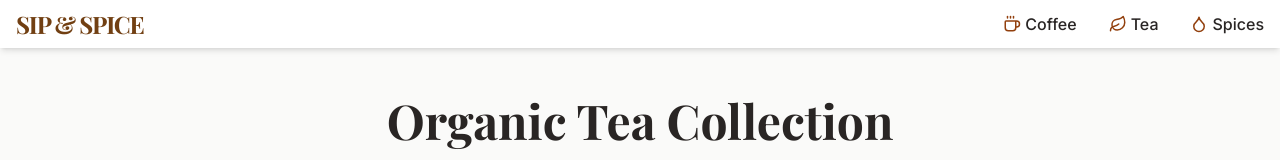
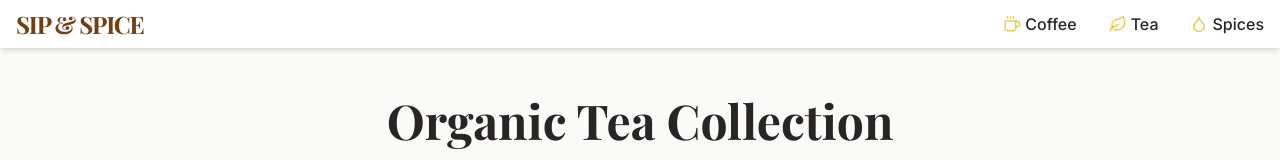
Before and after one commit to sipandspice/sipandspiceweb, a React (Vite) app: page /tea in a window 1280 px wide. Shown: the top 160 px of the page. Built offline with nearby package versions, Linux system fonts and the light colour scheme.

Commit message:
minor bug fixes
href links

```diff
--- a/src/components/Header.tsx
+++ b/src/components/Header.tsx
@@ -102,7 +102,7 @@ const NavLink = ({ icon, title, to, isScrolled, isHomePage }: NavLinkProps) => (
       isScrolled || !isHomePage ? 'text-stone-800' : 'text-white'
     }`}
   >
-    <span className="text-amber-800">{icon}</span>
+    <span className="text-yellow-500/70">{icon}</span>
     <span>{title}</span>
   </Link>
 );
--- a/src/components/ProductCard.tsx
+++ b/src/components/ProductCard.tsx
@@ -48,7 +48,7 @@ const ProductCard = ({ product }: { product: Product }) => {
         >
           <div className="flex gap-2">
             <a
-              href={product.productLink}
+              href={product.productLinkEbay}
               target="_blank"
               rel="noopener noreferrer"
               className="flex-1 bg-yellow-950 hover:bg-yellow-900 text-white py-2 rounded-md font-medium transition-colors duration-300 flex items-center justify-center gap-2"
@@ -57,7 +57,7 @@ const ProductCard = ({ product }: { product: Product }) => {
               Buy from eBay
             </a>
             <a
-              href={product.productLink}
+              href={product.productLinkWhatsApp}
               target="_blank"
               rel="noopener noreferrer"
               className="flex-1 bg-yellow-950 hover:bg-yellow-900 text-white py-2 rounded-md font-medium transition-colors duration-300 flex items-center justify-center gap-2"
```
